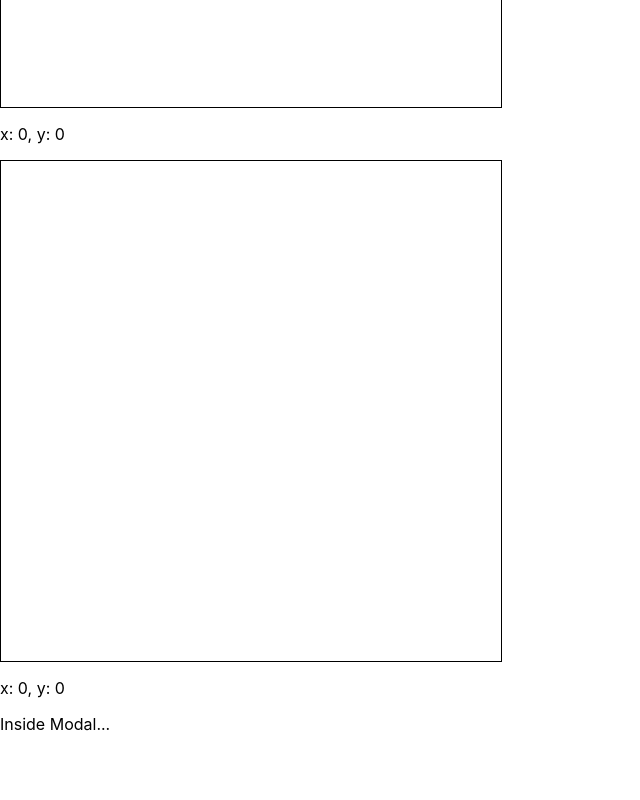
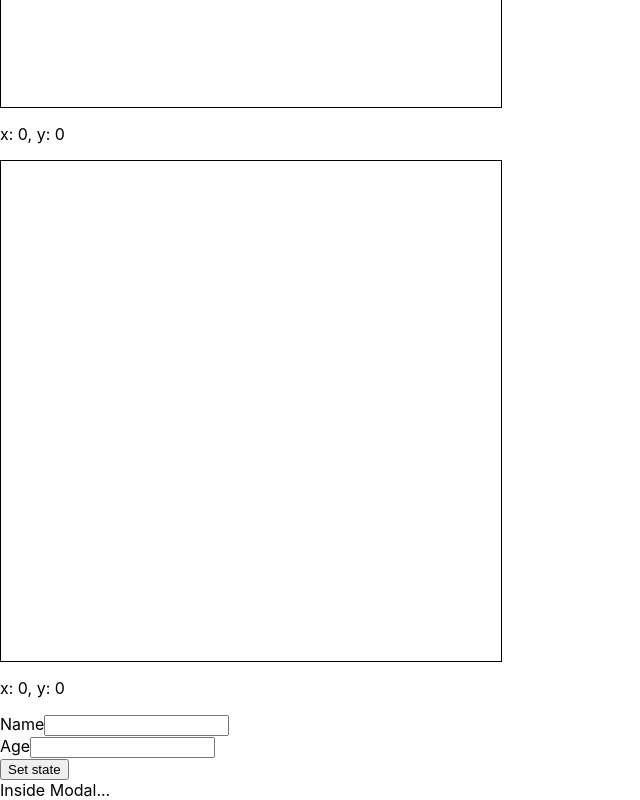
Before and after one commit to CauveryRaja/react-concepts, a React (Create React App) app: page / in a window 1280 px wide. Shown: the part 866-1666 px from the top of the page, without its empty margins (0-640 px from the left). Before the commit the page ends 1600 px from the top, so only its background shows below. Built offline with nearby package versions, Linux system fonts and the light colour scheme.

Commit message:
Check whether state can be a string or array

```diff
--- a/src/App.js
+++ b/src/App.js
@@ -8,6 +8,7 @@ import ProfilerWrapper from "./profiler/ProfilerWrapper";
 import Mouse from './render-props/Mouse';
 import Cat from './render-props/Cat';
 import Dog from './render-props/Dog';
+import Form from './form/Form';
 
 function App() {
   return (
@@ -36,6 +37,9 @@ function App() {
       {/* Usage of Render Props */}
       <Mouse render={mouse => <Cat {...mouse}></Cat>}></Mouse>
       <Mouse render={mouse => <Dog {...mouse}></Dog>}></Mouse>
+
+      {/* Usage of Form */}
+      <Form></Form>
     </div>
   );
 }
--- /dev/null
+++ b/src/form/Form.js
@@ -0,0 +1,31 @@
+import React from 'react';
+
+class Form extends React.Component {
+    constructor() {
+        super();
+        // this.state = 'hello';
+        this.state = ['hello'];
+    }
+
+    btnClick(event) {
+        // this.setState('hai');
+        this.setState(['hai']);
+        event.preventDefault();
+    }
+
+    render() {
+        return <form>
+            <div>
+                <label htmlFor="name">Name</label>
+                <input type="text" name="name"/>
+            </div>
+            <div>
+                <label htmlFor="age">Age</label>
+                <input type="text" name="age"/>
+            </div>
+            <button onClick={this.btnClick}>Set state</button>
+        </form>
+    }
+}
+
+export default Form;
```
